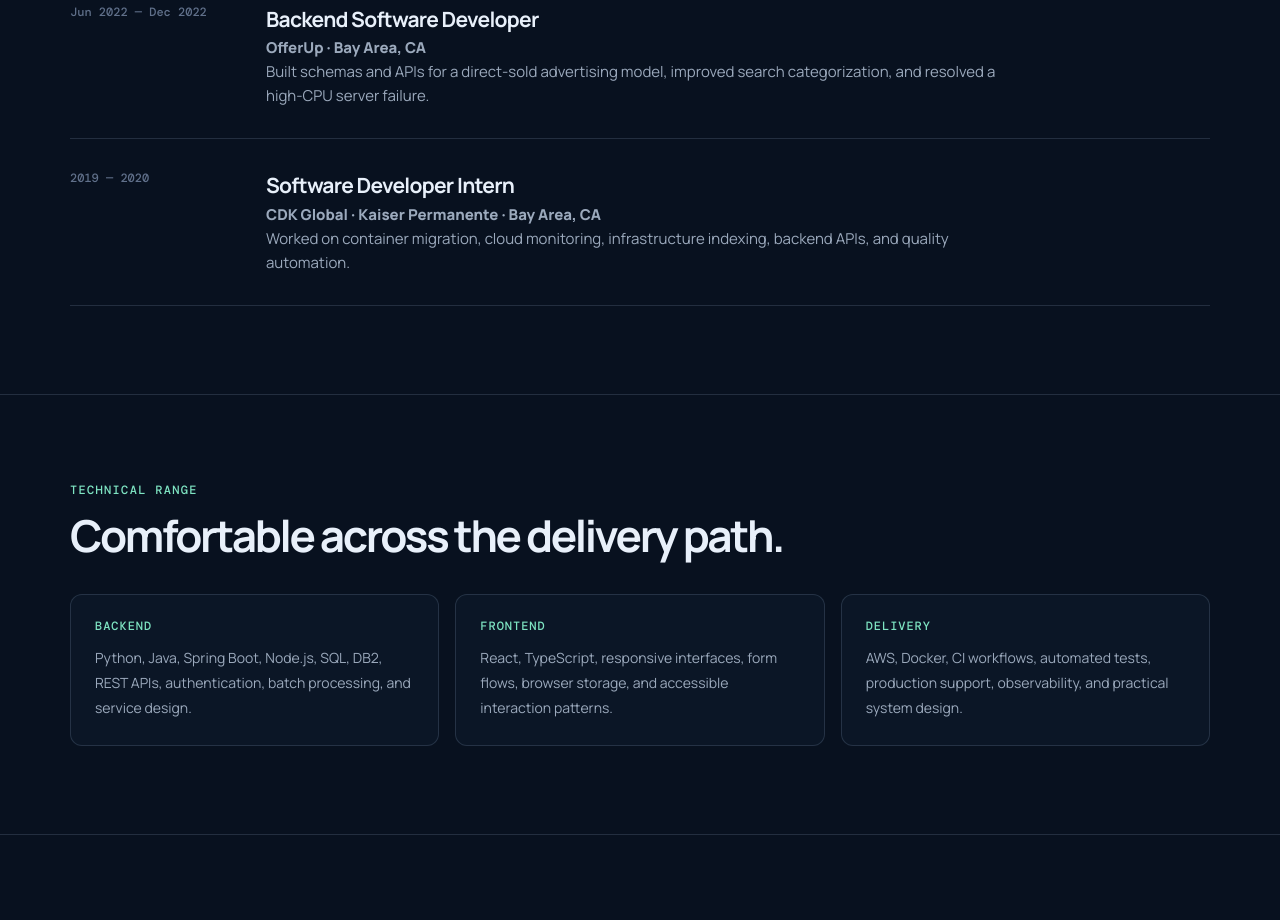
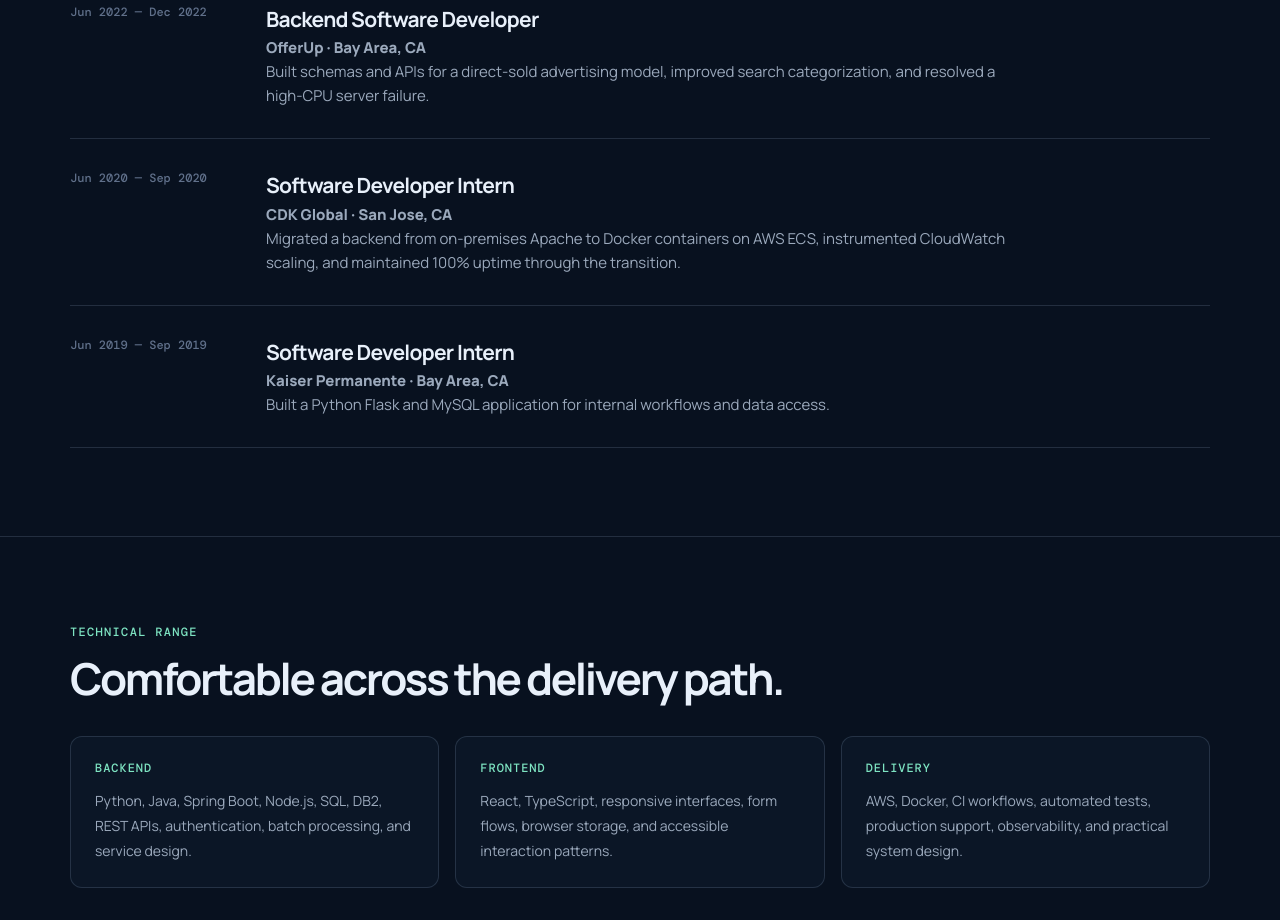
Before and after one commit to NiTHIN-K/NiTHIN-K.github.io, a plain HTML site: page index.html in a window 1280 px wide. Shown: the part 2622-3542 px from the top of the page. Drawn offline with nearby package versions, Linux system fonts and the light colour scheme.

Commit message:
Separate internship experience entries

```diff
--- a/index.html
+++ b/index.html
@@ -383,11 +383,19 @@
             </div>
           </article>
           <article class="role">
-            <time class="role-period">2019 — 2020</time>
+            <time class="role-period">Jun 2020 — Sep 2020</time>
             <div>
               <h3>Software Developer Intern</h3>
-              <p class="role-company">CDK Global · Kaiser Permanente · Bay Area, CA</p>
-              <p>Worked on container migration, cloud monitoring, infrastructure indexing, backend APIs, and quality automation.</p>
+              <p class="role-company">CDK Global · San Jose, CA</p>
+              <p>Migrated a backend from on-premises Apache to Docker containers on AWS ECS, instrumented CloudWatch scaling, and maintained 100% uptime through the transition.</p>
+            </div>
+          </article>
+          <article class="role">
+            <time class="role-period">Jun 2019 — Sep 2019</time>
+            <div>
+              <h3>Software Developer Intern</h3>
+              <p class="role-company">Kaiser Permanente · Bay Area, CA</p>
+              <p>Built a Python Flask and MySQL application for internal workflows and data access.</p>
             </div>
           </article>
         </div>
```
